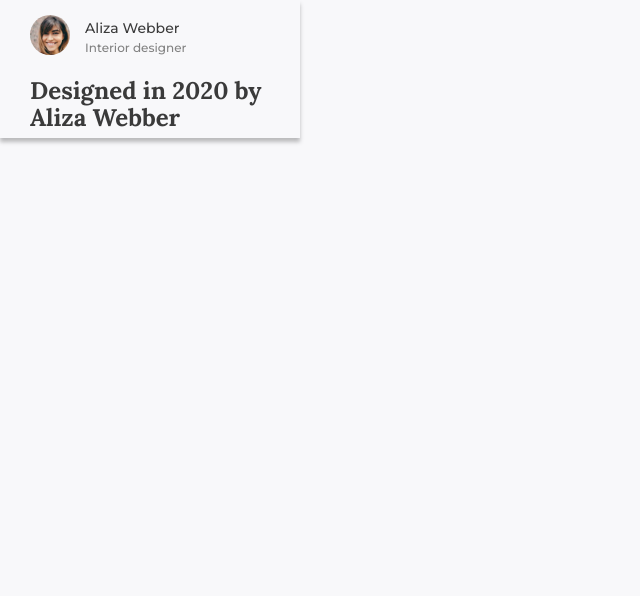
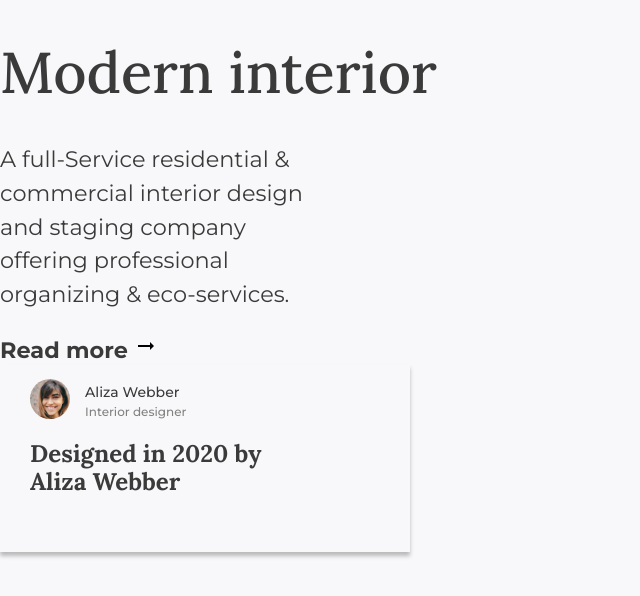
Before and after one commit to GavinITP/Interior-Consultant, a plain HTML site: page index.html in a window 1280 px wide. Shown: the whole page, without its empty margins (0-640 px from the left). Drawn offline with nearby package versions, Linux system fonts and the light colour scheme.

Commit message:
Self host fonts and icon.

```diff
--- /dev/null
+++ b/css/fonts.css
@@ -0,0 +1,57 @@
+/* crimson-pro-200 - latin */
+@font-face {
+  font-family: "Crimson Pro";
+  font-style: normal;
+  font-weight: 200;
+  font-display: fallback;
+  src: local(""),
+    url("../fonts/crimson-pro-v21-latin-200.woff2") format("woff2"),
+    url("../fonts/crimson-pro-v21-latin-200.woff") format("woff");
+}
+/* montserrat-regular - latin */
+@font-face {
+  font-family: "Montserrat";
+  font-style: normal;
+  font-weight: 400;
+  font-display: fallback;
+  src: local(""),
+    url("../fonts/montserrat-v24-latin-regular.woff2") format("woff2"),
+    url("../fonts/montserrat-v24-latin-regular.woff") format("woff");
+}
+/* montserrat-500 - latin */
+@font-face {
+  font-family: "Montserrat";
+  font-style: normal;
+  font-weight: 500;
+  font-display: fallback;
+  src: local(""), url("../fonts/montserrat-v24-latin-500.woff2") format("woff2"),
+    url("../fonts/montserrat-v24-latin-500.woff") format("woff");
+}
+/* montserrat-700 - latin */
+@font-face {
+  font-family: "Montserrat";
+  font-style: normal;
+  font-weight: 700;
+  font-display: fallback;
+  src: local(""), url("../fonts/montserrat-v24-latin-700.woff2") format("woff2"),
+    url("../fonts/montserrat-v24-latin-700.woff") format("woff");
+}
+
+/* lora-500 - latin */
+@font-face {
+  font-family: "Lora";
+  font-style: normal;
+  font-weight: 500;
+  font-display: optional;
+  src: local(""), url("../fonts/lora-v24-latin-500.woff2") format("woff2"),
+    url("../fonts/lora-v24-latin-500.woff") format("woff");
+}
+/* lora-700 - latin */
+@font-face {
+  font-family: "Lora";
+  font-style: normal;
+  font-weight: 700;
+  font-display: optional;
+  src: local(""), url("../fonts/lora-v24-latin-700.woff2") format("woff2"),
+    url("../fonts/lora-v24-latin-700.woff") format("woff");
+}
--- a/css/styles.css
+++ b/css/styles.css
@@ -6,9 +6,15 @@
 :root {
   --color-bg: #181719;
   --color-text: #fff;
-  --font-heading: "Lora", "Times New Roman", Times, serif;
-  --font-general: "Montserrat", Arial, Helvetica, sans-serif;
-  --font-logo: "Crimson Pro", "Times New Roman", Times, serif;
+  --font-heading: "Lora", Iowan Old Style, Apple Garamond, Baskerville,
+    Times New Roman, Droid Serif, Times, Source Serif Pro, serif,
+    Apple Color Emoji, Segoe UI Emoji, Segoe UI Symbol;
+  --font-general: "Montserrat", -apple-system, BlinkMacSystemFont, avenir next,
+    avenir, segoe ui, helvetica neue, helvetica, Cantarell, Ubuntu, roboto, noto,
+    arial, sans-serif;
+  --font-logo: "Crimson Pro", Iowan Old Style, Apple Garamond, Baskerville,
+    Times New Roman, Droid Serif, Times, Source Serif Pro, serif,
+    Apple Color Emoji, Segoe UI Emoji, Segoe UI Symbol;
 }
 
 @media (prefers-color-scheme: light) {
@@ -18,17 +24,12 @@
   }
 }
 
-html {
-  font-size: 62.5%;
-}
-
 body {
   background: var(--color-bg);
   color: var(--color-text);
 }
 
 /* article */
-
 .article__heading {
   font-family: var(--font-heading);
   font-size: 3.6rem;
@@ -64,8 +65,8 @@ body {
 .card {
   background: var(--color-bg);
   box-shadow: 0px 4px 4px rgba(0, 0, 0, 0.25);
-  height: 138px;
-  width: 300px;
+  aspect-ratio: 300/138;
+  width: clamp(300px, 221.9532554257px + 18.363939899833056vw, 410px);
   padding: 15px 30px;
 }
 
@@ -81,7 +82,11 @@ body {
 
 .card__name {
   font-family: var(--font-general);
-  font-size: clamp(1.2rem, 1.6vw, 1.4rem);
+  font-size: clamp(
+    0.75rem,
+    0.6613105175292153rem + 0.333889816360601vw,
+    0.875rem
+  );
   font-weight: 500;
   margin: 5px 15px;
 }
@@ -89,7 +94,11 @@ body {
 .card__job {
   font-family: var(--font-general);
   font-weight: 500;
-  font-size: clamp(1rem, 1.4vw, 1.2rem);
+  font-size: clamp(
+    0.625rem,
+    0.5363105175292153rem + 0.333889816360601vw,
+    0.75rem
+  );
   color: #828282;
   margin: 2px 15px;
 }
@@ -97,6 +106,11 @@ body {
 .card__heading {
   font-family: var(--font-heading);
   font-weight: 700;
-  font-size: clamp(1.8rem, 2.7vw, 2.4rem);
+  font-size: 1.125rem;
+  font-size: clamp(
+    1.125rem,
+    0.8589315525876461rem + 1.001669449081803vw,
+    1.5rem
+  );
   width: 17ch;
 }
--- a/index.html
+++ b/index.html
@@ -4,21 +4,23 @@
     <meta charset="UTF-8" />
     <meta http-equiv="X-UA-Compatible" content="IE=edge" />
     <meta name="viewport" content="width=device-width, initial-scale=1.0" />
-    <link rel="preconnect" href="https://fonts.googleapis.com" />
-    <link rel="preconnect" href="https://fonts.gstatic.com" crossorigin />
-    <link
-      href="https://fonts.googleapis.com/css2?family=Crimson+Pro:wght@200&family=Lora:wght@500;700&family=Montserrat:wght@400;500;700&display=optional"
-      rel="stylesheet"
-    />
-    <link
-      rel="stylesheet"
-      href="https://fonts.googleapis.com/css2?family=Material+Symbols+Outlined:opsz,wght,FILL,GRAD@48,400,0,0"
-    />
+    <link rel="stylesheet" href="css/fonts.css" />
     <link rel="stylesheet" href="css/normalize.css" />
     <link rel="stylesheet" href="css/styles.css" />
     <title>Interior Consultant</title>
   </head>
   <body>
+    <article class="article">
+      <h1 class="article__heading">Modern interior</h1>
+      <p class="article__paragraph">
+        A full-Service residential & commercial interior design and staging
+        company offering professional organizing & eco-services.
+      </p>
+      <a class="article__link" href="#">
+        Read more
+        <img src="icons/arrow_right.svg" alt="">
+      </a>
+    </article>
     <div class="card">
       <div class="card__profile">
         <img
```
Also changed, not shown: fonts/crimson-pro-v21-latin-200.woff (added), fonts/crimson-pro-v21-latin-200.woff2 (added), fonts/lora-v24-latin-500.woff (added), fonts/lora-v24-latin-500.woff2 (added), fonts/lora-v24-latin-700.woff (added), fonts/lora-v24-latin-700.woff2 (added), fonts/montserrat-v24-latin-500.woff (added), fonts/montserrat-v24-latin-500.woff2 (added), fonts/montserrat-v24-latin-700.woff (added), fonts/montserrat-v24-latin-700.woff2 (added), fonts/montserrat-v24-latin-regular.woff (added), fonts/montserrat-v24-latin-regular.woff2 (added), icons/arrow_right.svg (added).
